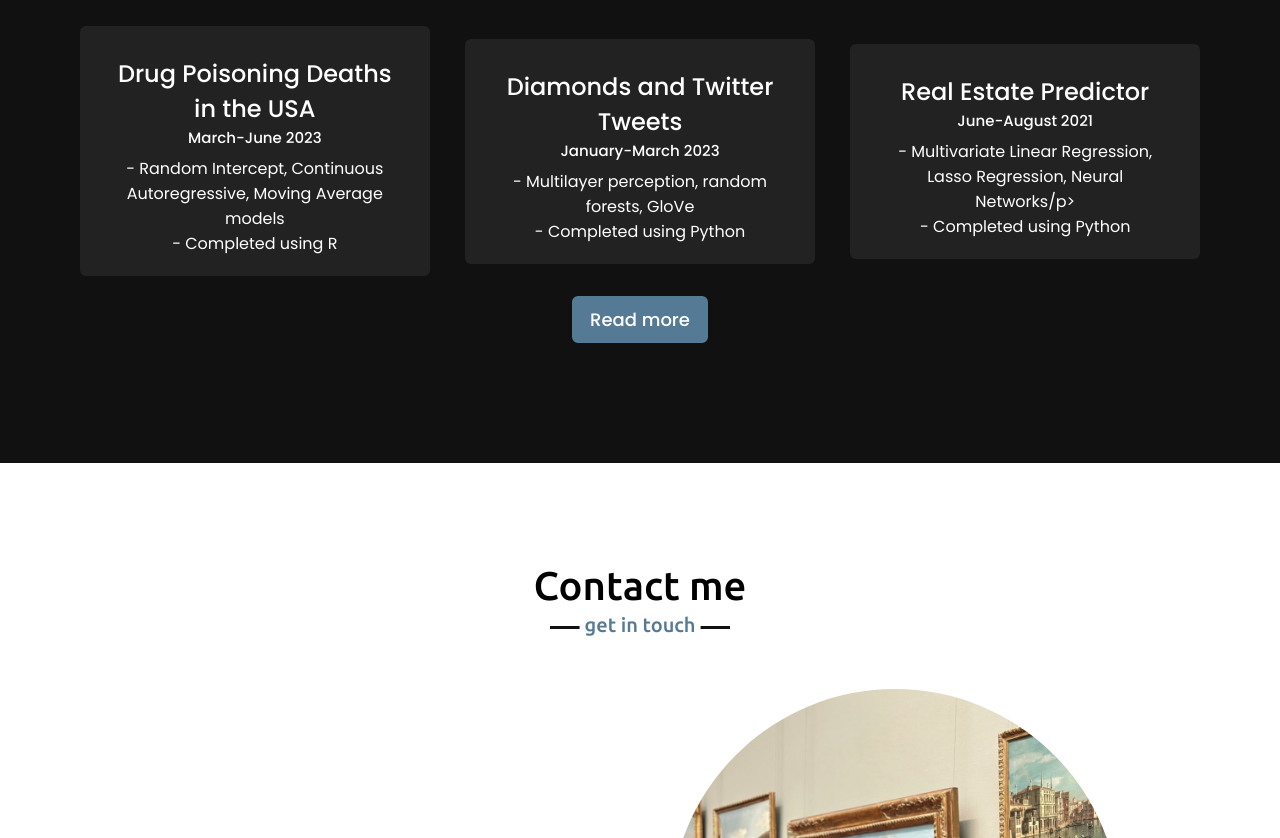
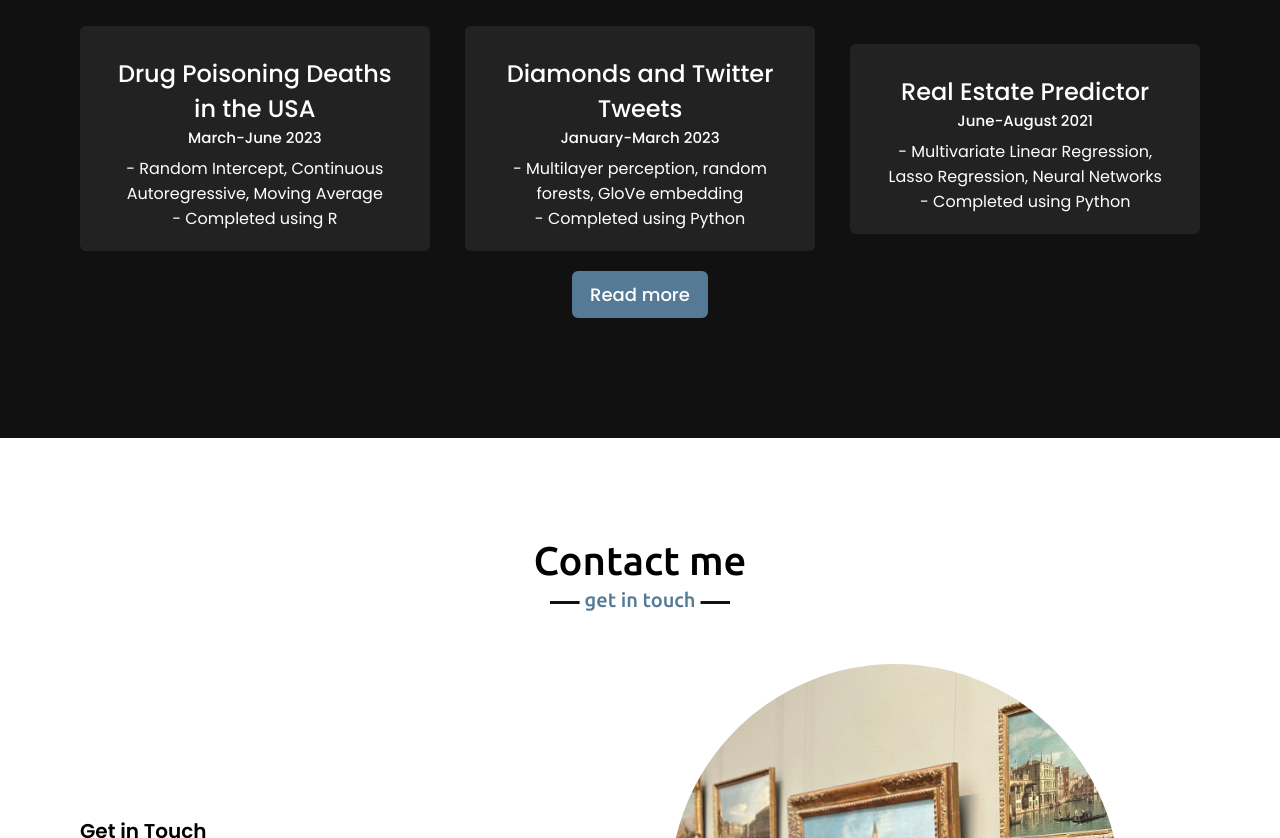
Before and after one commit to kasenteoh/kasenteoh.github.io, a plain HTML site: page index.html in a window 1280 px wide. Shown: the part 3340-4178 px from the top of the page. Drawn offline with nearby package versions, Linux system fonts and the light colour scheme.

Commit message:
Update index.html

```diff
--- a/index.html
+++ b/index.html
@@ -238,7 +238,7 @@
                     <div class="box" onclick="window.open('https://github.com/kasenteoh/Drug-Poisoning-in-USA','mywindow2');" style="cursor: pointer;">
                         <div class="text">Drug Poisoning Deaths in the USA</div>
                         <div class="text2">March-June 2023</div>
-                        <p>- Random Intercept, Continuous Autoregressive, Moving Average models</p>
+                        <p>- Random Intercept, Continuous Autoregressive, Moving Average</p>
                         <p>- Completed using R</p>
                     </div>
                 </div>
@@ -246,7 +246,7 @@
                     <div class="box" onclick="window.open('https://github.com/kasenteoh/Regression-and-Neural-Networks');" style="cursor: pointer;">
                         <div class="text" >Diamonds and Twitter Tweets</div>
                         <div class="text2">January-March 2023</div>
-                        <p>- Multilayer perception, random forests, GloVe</p>
+                        <p>- Multilayer perception, random forests, GloVe embedding</p>
                         <p>- Completed using Python</p>
                     </div>
                 </div>
@@ -254,7 +254,7 @@
                     <div class="box" onclick="window.open('https://github.com/kasenteoh/Real-Estate-Prediction','mywindow1');" style="cursor: pointer;">
                         <div class="text">Real Estate Predictor</div>
                         <div class="text2">June-August 2021</div>
-                        <p>- Multivariate Linear Regression, Lasso Regression, Neural Networks/p>
+                        <p>- Multivariate Linear Regression, Lasso Regression, Neural Networks </p>
 			<p>- Completed using Python</p>
                     </div>
                 </div>
```
